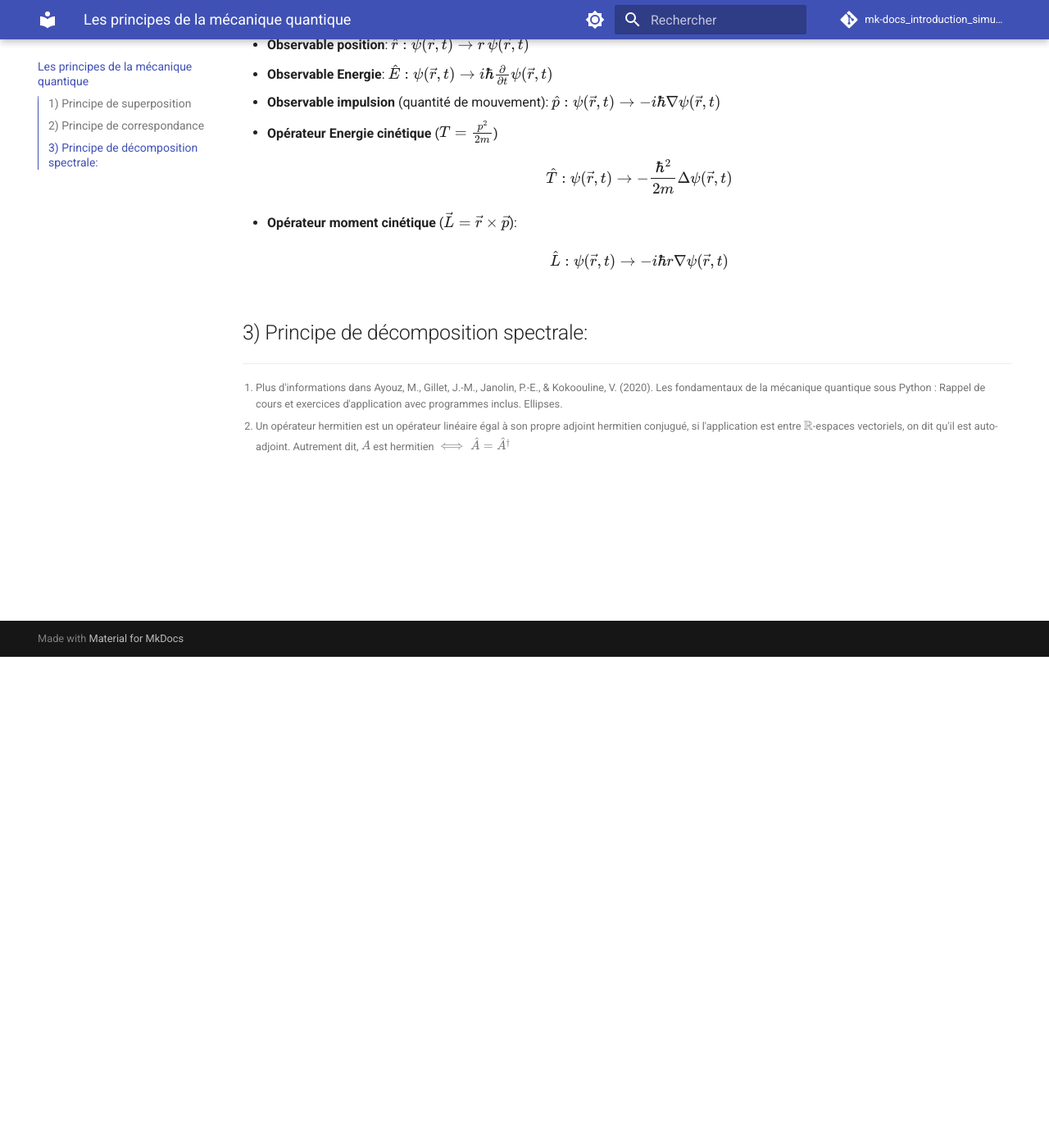
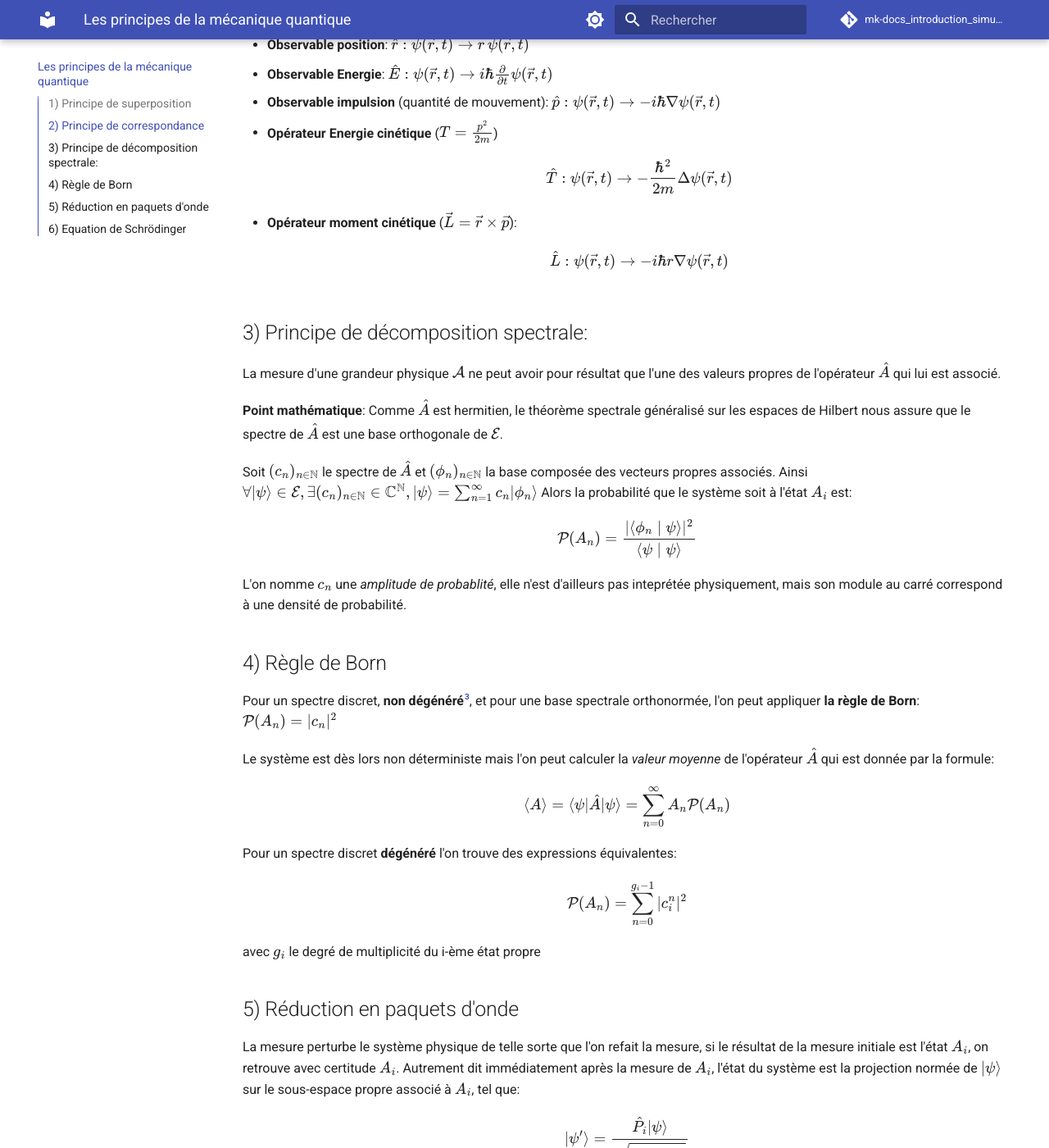
Before and after one commit to FranciscoStocker/mk-docs_introduction_simulation_quantique, an MkDocs documentation site: the page built from docs/Quantum_principles.md, in a window 1280 px wide and 1400 px high, scrolled down 599 px. Shown: the whole window at 82% size. Built offline with MkDocs 1.6.1 and Material for MkDocs 9.7.7, drawn with Linux system fonts in a browser that asks for light colours; comment, search, counter and statistics services are not loaded; some of the changed text lies outside the part shown.

Commit message:
Equation de schrodinger et réduction en paquets d'onde

```diff
--- a/docs/Quantum_principles.md
+++ b/docs/Quantum_principles.md
@@ -26,9 +26,35 @@ Niels Bohr propose en 1923 la relation de correspondance, permettant d'exprimer
 
 ## 3) Principe de décomposition spectrale:
 
+La mesure d'une grandeur physique $\mathcal{A}$ ne peut avoir pour résultat que l'une des valeurs propres de l'opérateur $\hat{A}$ qui lui est associé.
 
 
+**Point mathématique**: Comme $\hat{A}$ est hermitien, le théorème spectrale généralisé sur les espaces de Hilbert nous assure que le spectre de $\hat{A}$ est une base orthogonale de $\mathcal{E}$.
+
+Soit $(c_n)_{n \in \mathbb{N}}$ le spectre de $\hat{A}$ et $(\phi_n)_{n \in \mathbb{N}}$ la base composée des vecteurs propres associés. Ainsi $\forall \ket{\psi} \in \mathcal{E}, \exists (c_n)_{n \in \mathbb{N}} \in \mathbb{C}^{\mathbb{N}}, \ket{\psi} = \sum_{n = 1}^{\infty} c_n\ket{\phi_n}$ Alors la probabilité que le système soit à l'état $A_i$ est: $$ \mathcal{P}(A_n) = \frac{\vert{}\langle \phi_n \mid \psi \rangle\vert{}^2}{\langle \psi \mid \psi \rangle}$$
+
+L'on nomme $c_n$ une *amplitude de probablité*, elle n'est d'ailleurs pas inteprétée physiquement, mais son module au carré correspond à une densité de probabilité.
+
+## 4) Règle de Born
+
+Pour un spectre discret, **non dégénéré**[^3], et pour une base spectrale orthonormée, l'on peut appliquer **la règle de Born**:
+$\mathcal{P}(A_n) = \vert{} c_n\vert{} ^2$
+
+Le système est dès lors non déterministe mais l'on peut calculer la *valeur moyenne* de l'opérateur $\hat{A}$ qui est donnée par la formule:
+$$ \langle A \rangle = \langle \psi \vert{} \hat{A} \vert{} \psi \rangle = \sum_{n = 0}^{\infty} A_n\mathcal{P}(A_n) $$
+
+Pour un spectre discret **dégénéré** l'on trouve des expressions équivalentes: $$ \mathcal{P}(A_n) = \sum_{n = 0}^{g_i-1}\vert{} c_i^n\vert{} ^2 $$ avec $g_i$ le degré de multiplicité du i-ème état propre
+
+## 5) Réduction en paquets d'onde
+
+La mesure perturbe le système physique de telle sorte que l'on refait la mesure, si le résultat de la mesure initiale est l'état $A_i$, on retrouve avec certitude $A_i$. Autrement dit immédiatement après la mesure de $A_i$, l'état du système est la projection normée de $\ket{\psi}$ sur le sous-espace propre associé à $A_i$, tel que:$$ \ket{\psi'} = \frac{\hat{P}_i\ket{\psi}}{\sqrt{\langle \psi \vert{} \hat{P}_i \vert{} \psi \rangle}}  $$
+
+## 6) Equation de Schrödinger
+
+L'évolution temporelle du système d'un état quantique, est régie par l'équation de Schrödinger: $$ i\hbar \frac{d}{dt}\ket{\Psi(t)} = \hat{H}(t)\ket{\Psi(t)} $$
 
 [^1]: Plus d'informations dans Ayouz, M., Gillet, J.-M., Janolin, P.-E., & Kokoouline, V. (2020). Les fondamentaux de la mécanique quantique sous Python : Rappel de cours et exercices d'application avec programmes inclus. Ellipses.
 
 [^2]: Un opérateur hermitien est un opérateur linéaire égal à son propre adjoint hermitien conjugué, si l'application est entre $\mathbb{R}$-espaces vectoriels, on dit qu'il est auto-adjoint. Autrement dit, $A$ est hermitien $\iff \hat{A} = \hat{A}^\dagger$
+
+[^3]: Définition: à valeurs propres disctinctes. Explication mathématique: Le théorème de Wigner établit le lien fondamental : Toute dégénérescence du spectre d'un hamiltonien est associée à une symétrie de ce hamiltonien, plus précisément à la dimension des représentations irréductibles de son groupe de symétrie. Par exemple, pour une particule enfermée dans une boîte de potentiel infini 2D, la symétrie $x \leftrightarrow y$ provoque une dégénerescence du spectre. Physiquement au moins deux états ont la même énergie en un point de l'espace
```
